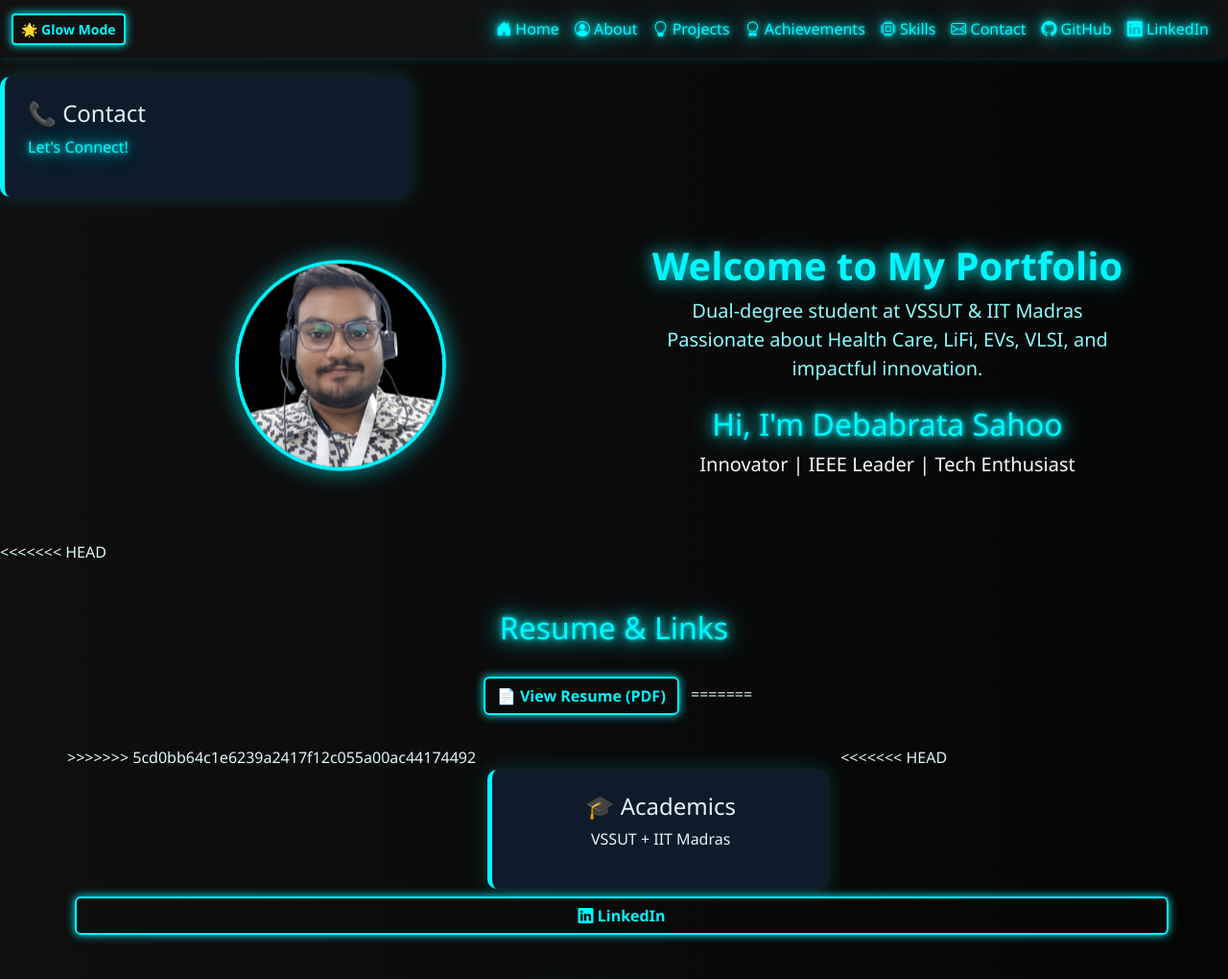
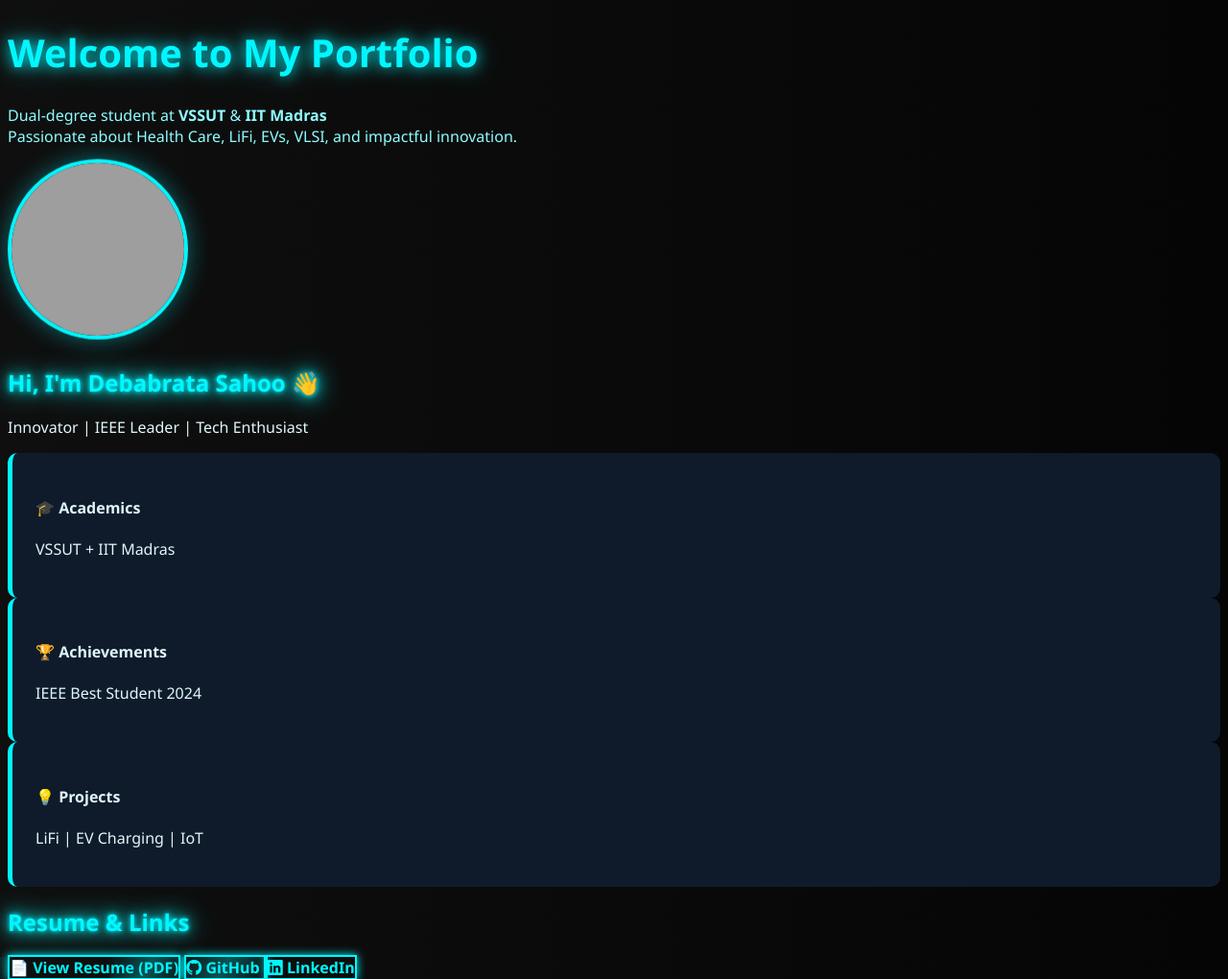
Before and after one commit to DEBABRATA1331/debabratamain-portfolio, a Flask app: page / in a window 1280 px wide. Shown: the top 1020 px of the page at 96% size. Run offline with Flask 3, Linux system fonts and the light colour scheme; some libraries are stand-ins or nearby versions; grey boxes are pictures that could not be loaded.

Commit message:
Fixed merge conflict markers in index.html

```diff
--- a/templates/index.html
+++ b/templates/index.html
@@ -1,9 +1,32 @@
-{% extends 'base.html' %}
-{% block title %}Projects{% endblock %}
-{% block content %}
 <!DOCTYPE html>
 <html lang="en">
+<head>
+  <meta charset="UTF-8" />
+  <title>Debabrata Sahoo | Portfolio</title>
+  <meta name="viewport" content="width=device-width, initial-scale=1" />
 
+  <!-- Animate.css + Bootstrap Icons + AOS -->
+  <link rel="stylesheet" href="https://cdnjs.cloudflare.com/ajax/libs/animate.css/4.1.1/animate.min.css" />
+  <link rel="stylesheet" href="https://cdn.jsdelivr.net/npm/bootstrap-icons@1.10.5/font/bootstrap-icons.css" />
+  <link rel="stylesheet" href="https://cdn.jsdelivr.net/npm/aos@2.3.4/dist/aos.css" />
+
+  <style>
+    body {
+      background: linear-gradient(to right, #0f0f0f, #050505);
+      color: #e0f7fa;
+      font-family: 'Segoe UI', sans-serif;
+    }
+
+    .neon-text {
+      color: #00f7ff;
+      text-shadow: 0 0 5px #00f7ff, 0 0 15px #00f7ff, 0 0 30px #00f7ff;
+    }
+
+    .neon-subtext {
+      color: #8efcff;
+    }
+<!DOCTYPE html>
+<html lang="en">
 <head>
   <meta charset="UTF-8" />
   <title>Debabrata Sahoo | Portfolio</title>
@@ -31,29 +54,19 @@
     }
 
     .profile-pic {
-      width: 220px;
-      height: 220px;
+      width: 180px;
+      height: 180px;
       object-fit: cover;
       border: 4px solid #00f7ff;
       border-radius: 50%;
       box-shadow: 0 0 25px #00f7ff66, 0 0 35px #00f7ff33 inset;
-      animation: floaty 3s ease-in-out infinite, glowPulse 3s ease-in-out infinite;
-      transition: transform 0.5s ease;
-    }
-
-    .profile-pic:hover {
-      transform: rotate(3deg) scale(1.05);
+      animation: floaty 3s ease-in-out infinite;
     }
 
     @keyframes floaty {
       0% { transform: translateY(0); }
       50% { transform: translateY(-10px); }
       100% { transform: translateY(0); }
-    }
-
-    @keyframes glowPulse {
-      0%, 100% { box-shadow: 0 0 20px #00f7ff88, 0 0 35px #00f7ff33 inset; }
-      50% { box-shadow: 0 0 35px #00f7ffcc, 0 0 45px #00f7ff55 inset; }
     }
 
     .neon-btn {
@@ -110,86 +123,74 @@
       text-decoration: none;
     }
 
+    .animate-delay-1s { animation-delay: 1s; }
+    .animate-delay-2s { animation-delay: 2s; }
+    .animate-delay-3s { animation-delay: 3s; }
+    .animate-delay-4s { animation-delay: 4s; }
+
     .title-glow {
       font-size: 2.5rem;
       font-weight: bold;
       color: #00f7ff;
       text-shadow: 0 0 15px #00f7ff, 0 0 35px #00f7ff66;
     }
-
-    .top-nav {
-      position: fixed;
-      top: 10px;
-      right: 20px;
-      z-index: 1000;
-    }
-
-    .top-nav a {
-      margin-left: 12px;
-      font-size: 1.4rem;
-      color: #00f7ff;
-      transition: color 0.3s ease;
-    }
-
-    .top-nav a:hover {
-      color: #8efcff;
-    }
   </style>
 </head>
-
 <body>
 
-  <!-- Contact Shortcut -->
-  <div class="col-md-4" data-aos="fade-up">
-    <div class="card-neon">
-      <h4>📞 Contact</h4>
-      <p><a href="{{ url_for('contact') }}" class="neon-text">Let's Connect!</a></p>
-    </div>
-  </div>
-
-  <!-- Hero Section -->
 <div class="container text-center my-5" data-aos="fade-down">
-    <div class="row align-items-center">
-      <div class="col-lg-6 mb-4 mb-lg-0">
-        <img src="{{ url_for('static', filename='images/debabrata_profile.jpg.jpg') }}"
-             class="profile-pic animate__animated animate__zoomIn"
-             alt="Debabrata Sahoo" />
-      </div>
-
-      <div class="col-lg-6">
   <h1 class="title-glow animate__animated animate__fadeInDown">Welcome to My Portfolio</h1>
   <p class="lead neon-subtext animate__animated animate__fadeIn animate-delay-1s">
     Dual-degree student at <strong>VSSUT</strong> & <strong>IIT Madras</strong><br />
     Passionate about Health Care, LiFi, EVs, VLSI, and impactful innovation.
   </p>
-        <h2 class="mt-4 neon-text animate__animated animate__fadeInUp animate-delay-1s">Hi, I'm Debabrata Sahoo</h2>
+
+  <div class="my-4 animate__animated animate__zoomIn animate-delay-2s">
+    <img src="{{ url_for('static', filename='images/Picsart_25-06-12_16-45-39-836.png') }}"
+         class="profile-pic"
+         alt="Debabrata Sahoo" />
+  </div>
+
+  <h2 class="mt-4 neon-text animate__animated animate__fadeInUp animate-delay-1s">Hi, I'm Debabrata Sahoo 👋</h2>
   <p class="lead text-light animate__animated animate__fadeInUp animate-delay-2s">
     Innovator | IEEE Leader | Tech Enthusiast
   </p>
 </div>
-    </div>
-  </div>
 
-<<<<<<< HEAD
-<!-- Resume & Social -->
-<div class="text-center my-5" data-aos="zoom-in" data-aos-delay="700">
-  <h2 class="neon-text mb-4">Resume & Links</h2>
-  <a href="https://drive.google.com/file/d/14Lm3OxlRoDXwOQiAxLcS4eRapKMqIXO9/view?usp=drive_link"
-     class="btn neon-btn m-2" target="_blank">📄 View Resume (PDF)</a>
-=======
 <!-- Feature Grid -->
 <div class="container my-5">
   <div class="row g-4 text-center">
->>>>>>> 5cd0bb64c1e6239a2417f12c055a00ac44174492
-
     <div class="col-md-4" data-aos="fade-up" data-aos-delay="200">
       <div class="card-neon">
         <h4>🎓 Academics</h4>
         <p>VSSUT + IIT Madras</p>
       </div>
     </div>
+    <div class="col-md-4" data-aos="fade-up" data-aos-delay="400">
+      <div class="card-neon">
+        <h4>🏆 Achievements</h4>
+        <p>IEEE Best Student 2024</p>
+      </div>
+    </div>
+    <div class="col-md-4" data-aos="fade-up" data-aos-delay="600">
+      <div class="card-neon">
+        <h4>💡 Projects</h4>
+        <p>LiFi | EV Charging | IoT</p>
+      </div>
+    </div>
+  </div>
+</div>
 
-<<<<<<< HEAD
+<!-- Resume & Social -->
+<div class="text-center my-5" data-aos="zoom-in" data-aos-delay="700">
+  <h2 class="neon-text mb-4">Resume & Links</h2>
+  <a href="https://drive.google.com/file/d/14Lm3OxlRoDXwOQiAxLcS4eRapKMqIXO9/view?usp=drive_link"
+     class="btn neon-btn m-2" target="_blank">📄 View Resume (PDF)</a>
+
+  <a href="https://github.com/DEBABRATA1331" class="btn neon-btn m-2" target="_blank">
+    <i class="bi bi-github"></i> GitHub
+  </a>
+
   <a href="https://www.linkedin.com/in/debabrata-sahoo-ieee1331/"
      class="btn neon-btn m-2" target="_blank">
     <i class="bi bi-linkedin"></i> LinkedIn
@@ -250,63 +251,224 @@
   });
 </script>
 
-=======
+
+<!-- About -->
+<div class="text-center my-4" data-aos="fade-up" data-aos-delay="900">
+  <a href="/about" class="btn neon-btn">Learn more about me →</a>
+</div>
+
+<!-- JS Scripts -->
+<script src="https://cdn.jsdelivr.net/npm/aos@2.3.4/dist/aos.js"></script>
+<script>AOS.init();</script>
+</body>
+</html>
+
+    .profile-pic {
+      width: 180px;
+      height: 180px;
+      object-fit: cover;
+      border: 4px solid #00f7ff;
+      border-radius: 50%;
+      box-shadow: 0 0 25px #00f7ff66, 0 0 35px #00f7ff33 inset;
+      animation: floaty 3s ease-in-out infinite;
+    }
+
+    @keyframes floaty {
+      0% { transform: translateY(0); }
+      50% { transform: translateY(-10px); }
+      100% { transform: translateY(0); }
+    }
+
+    .neon-btn {
+      background: transparent;
+      border: 2px solid #00f7ff;
+      color: #00f7ff;
+      font-weight: 600;
+      position: relative;
+      overflow: hidden;
+      box-shadow: 0 0 10px #00f7ff;
+      transition: all 0.4s ease;
+    }
+
+    .neon-btn::before {
+      content: '';
+      position: absolute;
+      top: 0;
+      left: -100%;
+      width: 100%;
+      height: 100%;
+      background: linear-gradient(120deg, transparent, rgba(0, 247, 255, 0.3), transparent);
+      transition: all 0.6s ease-in-out;
+    }
+
+    .neon-btn:hover::before {
+      left: 100%;
+    }
+
+    .neon-btn:hover {
+      background-color: #00f7ff;
+      color: #000;
+      box-shadow: 0 0 25px #00f7ff, 0 0 40px #00f7ff77;
+      transform: scale(1.05);
+    }
+
+    .card-neon {
+      background-color: #0f1b2a;
+      border-left: 5px solid #00f7ff;
+      border-radius: 10px;
+      padding: 1.5rem;
+      transition: transform 0.4s ease, box-shadow 0.4s ease;
+    }
+
+    .card-neon:hover {
+      transform: scale(1.03);
+      box-shadow: 0 0 20px #00f7ff66;
+    }
+
+    a {
+      text-decoration: none;
+    }
+
+    a:hover {
+      text-decoration: none;
+    }
+
+    .animate-delay-1s { animation-delay: 1s; }
+    .animate-delay-2s { animation-delay: 2s; }
+    .animate-delay-3s { animation-delay: 3s; }
+    .animate-delay-4s { animation-delay: 4s; }
+
+    .title-glow {
+      font-size: 2.5rem;
+      font-weight: bold;
+      color: #00f7ff;
+      text-shadow: 0 0 15px #00f7ff, 0 0 35px #00f7ff66;
+    }
+  </style>
+</head>
+<body>
+
+<div class="container text-center my-5" data-aos="fade-down">
+  <h1 class="title-glow animate__animated animate__fadeInDown">Welcome to My Portfolio</h1>
+  <p class="lead neon-subtext animate__animated animate__fadeIn animate-delay-1s">
+    Dual-degree student at <strong>VSSUT</strong> & <strong>IIT Madras</strong><br />
+    Passionate about Health Care, LiFi, EVs, VLSI, and impactful innovation.
+  </p>
+
+  <div class="my-4 animate__animated animate__zoomIn animate-delay-2s">
+    <img src="{{ url_for('static', filename='images/Picsart_25-06-12_16-45-39-836.png') }}"
+         class="profile-pic"
+         alt="Debabrata Sahoo" />
+  </div>
+
+  <h2 class="mt-4 neon-text animate__animated animate__fadeInUp animate-delay-1s">Hi, I'm Debabrata Sahoo 👋</h2>
+  <p class="lead text-light animate__animated animate__fadeInUp animate-delay-2s">
+    Innovator | IEEE Leader | Tech Enthusiast
+  </p>
+</div>
+
+<!-- Feature Grid -->
+<div class="container my-5">
+  <div class="row g-4 text-center">
+    <div class="col-md-4" data-aos="fade-up" data-aos-delay="200">
+      <div class="card-neon">
+        <h4>🎓 Academics</h4>
+        <p>VSSUT + IIT Madras</p>
+      </div>
+    </div>
     <div class="col-md-4" data-aos="fade-up" data-aos-delay="400">
       <div class="card-neon">
         <h4>🏆 Achievements</h4>
-          <p><a href="{{ url_for('achievements') }}" class="neon-text">IEEE Best Student 2024</a></p>
+        <p>IEEE Best Student 2024</p>
       </div>
     </div>
->>>>>>> 5cd0bb64c1e6239a2417f12c055a00ac44174492
-
     <div class="col-md-4" data-aos="fade-up" data-aos-delay="600">
       <div class="card-neon">
         <h4>💡 Projects</h4>
-          <p><a href="{{ url_for('projects') }}" class="neon-text">LiFi | EV Charging | IoT</a></p>
+        <p>LiFi | EV Charging | IoT</p>
       </div>
     </div>
-
-      <div class="col-md-4" data-aos="fade-up" data-aos-delay="800">
-        <div class="card-neon">
-          <h4>⚙️ Skills</h4>
-          <p><a href="{{ url_for('skills') }}" class="neon-text">Software & Hardware Stack</a></p>
-        </div>
-      </div>
-
-      <div class="col-md-4" data-aos="fade-up" data-aos-delay="1000">
-        <div class="card-neon">
-          <h4>👨‍💻 About Me</h4>
-          <p><a href="{{ url_for('about') }}" class="neon-text">Who is Debabrata?</a></p>
-        </div>
-      </div>
-
-      <div class="col-md-4" data-aos="fade-up" data-aos-delay="1200">
-        <div class="card-neon">
-          <h4>📞 Contact</h4>
-          <p><a href="{{ url_for('contact') }}" class="neon-text">Let's Connect!</a></p>
-        </div>
-      </div>
-
   </div>
 </div>
 
 <!-- Resume & Social -->
 <div class="text-center my-5" data-aos="zoom-in" data-aos-delay="700">
-    <h2 class="neon-text mb-4">📂 Resume & Links</h2>
-    <a href="https://drive.google.com/file/d/1KLeJrgbpvwbYsrcUyyKPCAK_7ZlPfsoP/view?usp=drive_link"
+  <h2 class="neon-text mb-4">Resume & Links</h2>
+  <a href="https://drive.google.com/file/d/14Lm3OxlRoDXwOQiAxLcS4eRapKMqIXO9/view?usp=drive_link"
      class="btn neon-btn m-2" target="_blank">📄 View Resume (PDF)</a>
+
   <a href="https://github.com/DEBABRATA1331" class="btn neon-btn m-2" target="_blank">
     <i class="bi bi-github"></i> GitHub
   </a>
-    <a href="https://www.linkedin.com/in/debabrata-sahoo-ieee1331/" class="btn neon-btn m-2" target="_blank">
+
+  <a href="https://www.linkedin.com/in/debabrata-sahoo-ieee1331/"
+     class="btn neon-btn m-2" target="_blank">
     <i class="bi bi-linkedin"></i> LinkedIn
   </a>
 </div>
+<!-- Photo Gallery Section -->
+<div class="container my-5 text-center" data-aos="fade-up">
+  <h2 class="neon-text mb-4">My Gallery</h2>
 
-  <!-- JS -->
+  <!-- Swiper Container -->
+  <div class="swiper mySwiper">
+    <div class="swiper-wrapper">
+      <div class="swiper-slide"><img src="{{ url_for('static', filename='images/gallery1.jpg') }}" alt="Photo 1"></div>
+      <div class="swiper-slide"><img src="{{ url_for('static', filename='images/gallery2.jpg') }}" alt="Photo 2"></div>
+      <div class="swiper-slide"><img src="{{ url_for('static', filename='images/gallery3.jpg') }}" alt="Photo 3"></div>
+      <div class="swiper-slide"><img src="{{ url_for('static', filename='images/gallery4.jpg') }}" alt="Photo 4"></div>
+      <div class="swiper-slide"><img src="{{ url_for('static', filename='images/gallery5.jpg') }}" alt="Photo 5"></div>
+	  <div class="swiper-slide"><img src="{{ url_for('static', filename='images/gallery5.jpg') }}" alt="Photo 6"></div>
+	  <div class="swiper-slide"><img src="{{ url_for('static', filename='images/gallery5.jpg') }}" alt="Photo 7"></div>
+	  <div class="swiper-slide"><img src="{{ url_for('static', filename='images/gallery5.jpg') }}" alt="Photo 8"></div>
+	  <div class="swiper-slide"><img src="{{ url_for('static', filename='images/gallery5.jpg') }}" alt="Photo 9"></div>
+	  <div class="swiper-slide"><img src="{{ url_for('static', filename='images/gallery5.jpg') }}" alt="Photo 10"></div>
+    </div>
+    <!-- Pagination and navigation -->
+    <div class="swiper-pagination"></div>
+    <div class="swiper-button-prev"></div>
+    <div class="swiper-button-next"></div>
+  </div>
+</div>
+
+<!-- Swiper.js CDN -->
+<link rel="stylesheet" href="https://cdn.jsdelivr.net/npm/swiper@10/swiper-bundle.min.css" />
+<script src="https://cdn.jsdelivr.net/npm/swiper@10/swiper-bundle.min.js"></script>
+
+<!-- Swiper Init -->
+<script>
+  const swiper = new Swiper(".mySwiper", {
+    loop: true,
+    spaceBetween: 20,
+    centeredSlides: true,
+    autoplay: {
+      delay: 2500,
+      disableOnInteraction: false,
+    },
+    pagination: {
+      el: ".swiper-pagination",
+      clickable: true,
+    },
+    navigation: {
+      nextEl: ".swiper-button-next",
+      prevEl: ".swiper-button-prev",
+    },
+    effect: "coverflow",
+    coverflowEffect: {
+      rotate: 30,
+      slideShadows: false,
+    },
+  });
+</script>
+
+
+<!-- About -->
+<div class="text-center my-4" data-aos="fade-up" data-aos-delay="900">
+  <a href="/about" class="btn neon-btn">Learn more about me →</a>
+</div>
+
+<!-- JS Scripts -->
 <script src="https://cdn.jsdelivr.net/npm/aos@2.3.4/dist/aos.js"></script>
 <script>AOS.init();</script>
-
 </body>
 </html>
-{% endblock %}
```
Lines whose indentation alone changed are shown as unchanged.
